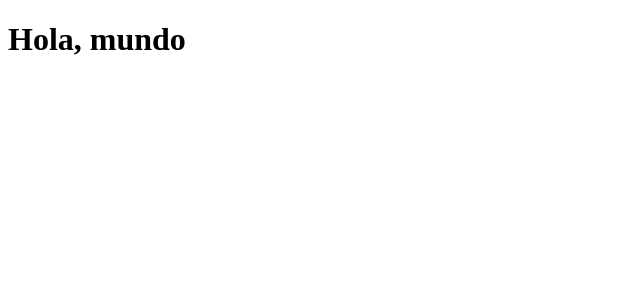
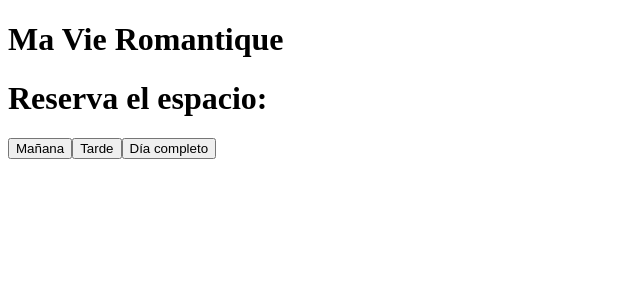
Before and after one commit to lualab-xyz/booking-4-google-calendar, an Angular app: page / in a window 1280 px wide. Shown: the top 300 px of the page, without its empty margins (0-640 px from the left). Built offline with nearby package versions, Linux system fonts and the light colour scheme.

Commit message:
import day selection component to app

```diff
--- a/src/app/app.component.html
+++ b/src/app/app.component.html
@@ -1,3 +1,2 @@
-
-
-<h1>Hola, mundo</h1>
+<h1>Ma Vie Romantique</h1>
+<app-day-selection />
--- a/src/app/app.component.ts
+++ b/src/app/app.component.ts
@@ -1,10 +1,11 @@
 import { Component } from '@angular/core';
+import { DaySelectionComponent } from './day-selection/day-selection.component';
 import { RouterOutlet } from '@angular/router';
 
 @Component({
   selector: 'app-root',
   standalone: true,
-  imports: [RouterOutlet],
+  imports: [RouterOutlet, DaySelectionComponent],
   templateUrl: './app.component.html',
   styleUrl: './app.component.scss'
 })
```
